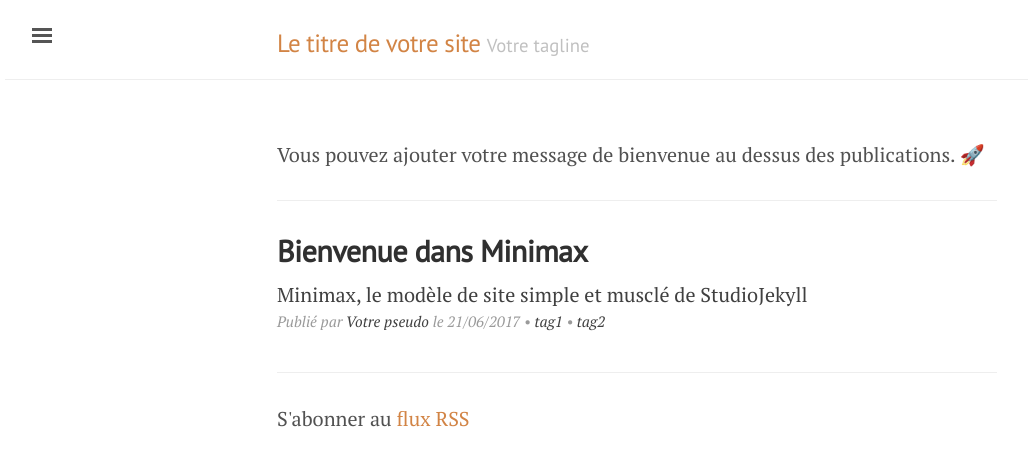
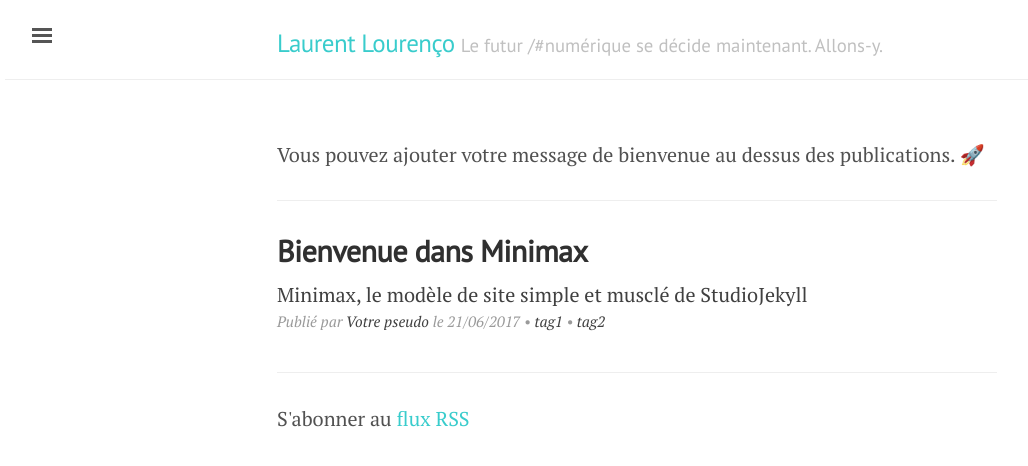
Before and after one commit to mikemaggire/studiojekyll-minimax, a Jekyll site: the page built from index.html, in a window 1280 px wide. Shown: the top 466 px of the page, without its empty margins (3-1031 px from the left). Built offline with Jekyll 4.4.1, drawn with Linux system fonts in a browser that asks for light colours; emoji names are drawn with the system emoji font; the list of posts is cut into pages by our own code.

Commit message:
new branche for ll website

```diff
--- a/_config.yml
+++ b/_config.yml
@@ -11,9 +11,9 @@
 # Sivous regardez dans vos fichiers HTML, vous verrez qu'ils y accedent
 # via {{ site.title }}, {{ site.email }}, et ainsi de suite.
 
-title: Le titre de votre site
-tagline: Votre tagline
-description: Rédigez une description parlante de votre site. Vous pouvez éditer ce texte dans le fichier '_config.yml'. Il apparaitra dans les metadonnées des entêtes des pages de votre site (utilisé par le référencement Google) et dans la description de votre flux RSS.
+title: Laurent Lourenço
+tagline: Le futur /#numérique se décide maintenant. Allons-y.
+description: .
 
 copyright:
   name: Votre copyright
--- a/_studiojekyll/_config.scss
+++ b/_studiojekyll/_config.scss
@@ -9,4 +9,4 @@ $themecolor-blue: #2C81D1;
 $themecolor-magenta: #aa759f;
 $themecolor-brown: #8f5536;
 
-$themecolor: $themecolor-orange;
+$themecolor: $color-teal;
```
